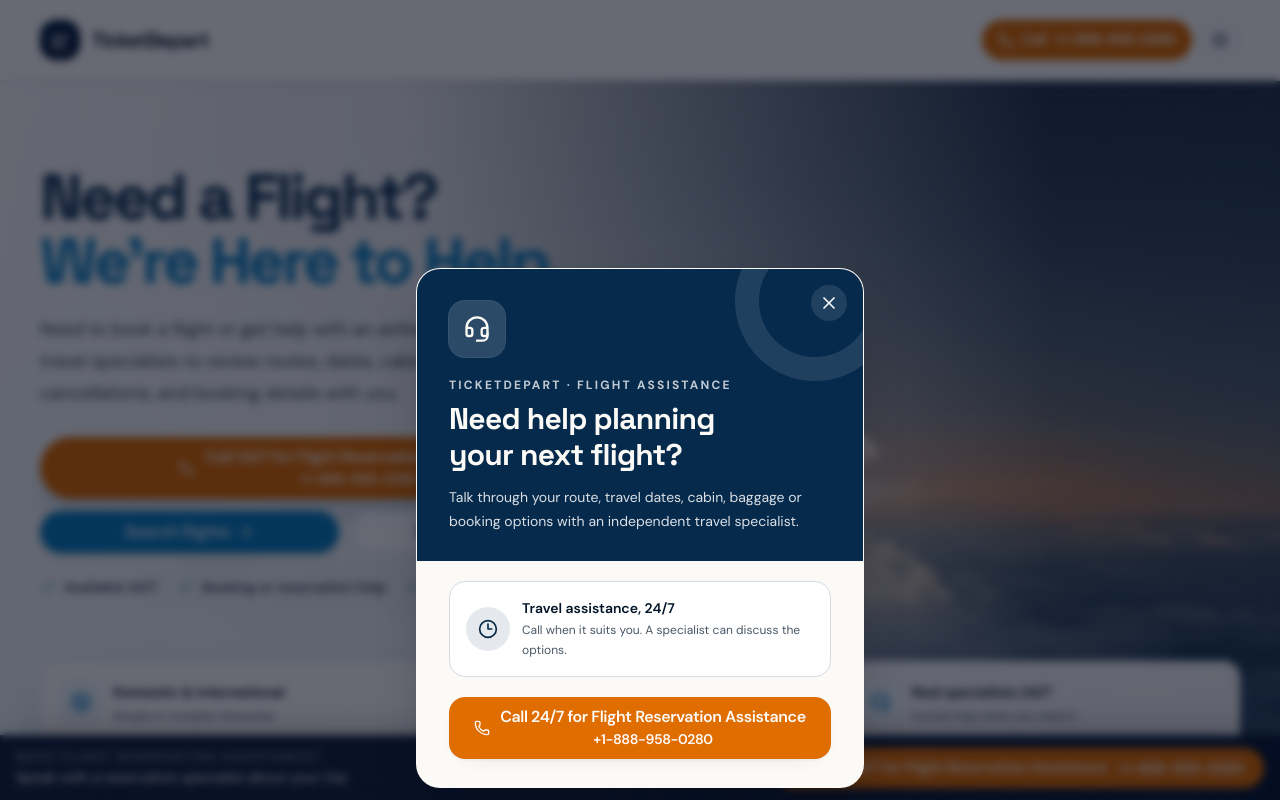
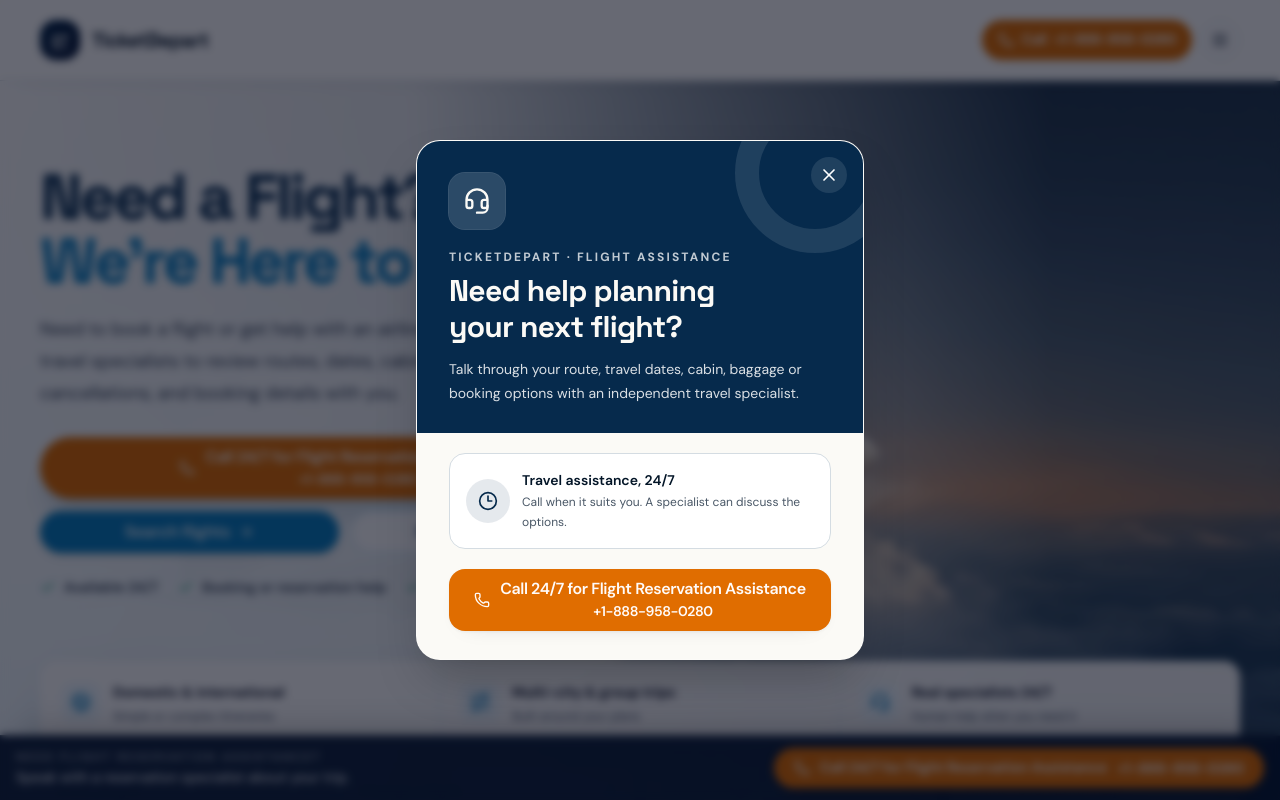
Before and after one commit to gauravpabbun1989-spec/td-2-2026, a React (Vite) app in the folder src/frontend/: page / in a window 1280 px wide. Shown: the top 800 px of the page. Built offline with nearby package versions, Linux system fonts and the light colour scheme; what @caffeineai/core-infrastructure would draw is missing.

Commit message:
Center call assistance popup in viewport

```diff
--- a/src/frontend/src/components/CallNowPopup.tsx
+++ b/src/frontend/src/components/CallNowPopup.tsx
@@ -100,13 +100,13 @@ export function CallNowPopup() {
   if (!isOpen) return null;
 
   return (
-    <div className="fixed inset-0 z-[100] flex items-end justify-center bg-slate-950/60 p-3 pb-[calc(0.75rem+env(safe-area-inset-bottom))] backdrop-blur-sm">
+    <div className="fixed inset-0 z-[100] flex min-h-dvh items-center justify-center overflow-y-auto bg-slate-950/60 p-3 backdrop-blur-sm">
       <dialog
         open
         aria-modal="true"
         aria-labelledby="call-now-popup-title"
         aria-describedby="call-now-popup-description"
-        className="relative m-0 max-h-none w-full max-w-md overflow-hidden rounded-3xl border border-white/20 bg-background p-0 text-foreground shadow-2xl"
+        className="relative m-0 my-auto max-h-[calc(100dvh-1.5rem)] w-full max-w-md overflow-y-auto rounded-3xl border border-white/20 bg-background p-0 text-foreground shadow-2xl"
       >
         <div className="relative overflow-hidden bg-primary px-6 pb-7 pt-8 text-primary-foreground sm:px-8">
           <div aria-hidden="true" className="absolute -right-8 -top-12 size-40 rounded-full border-[24px] border-white/10" />
```
